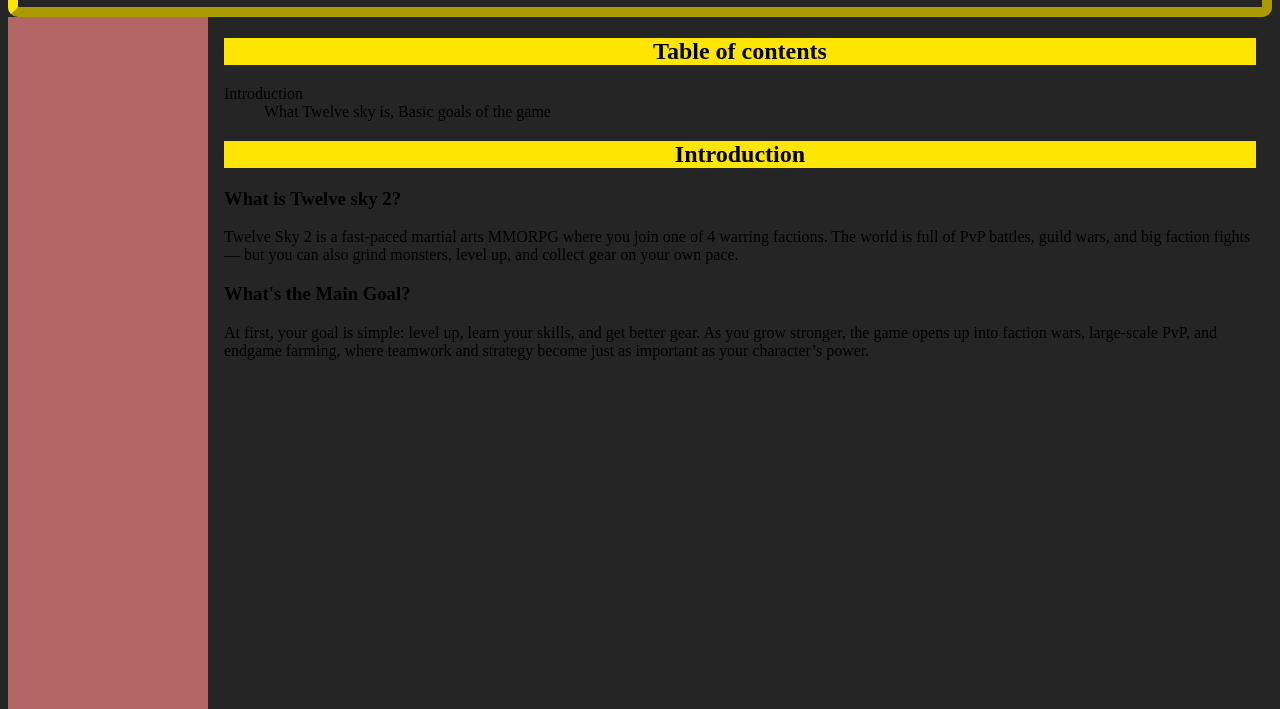
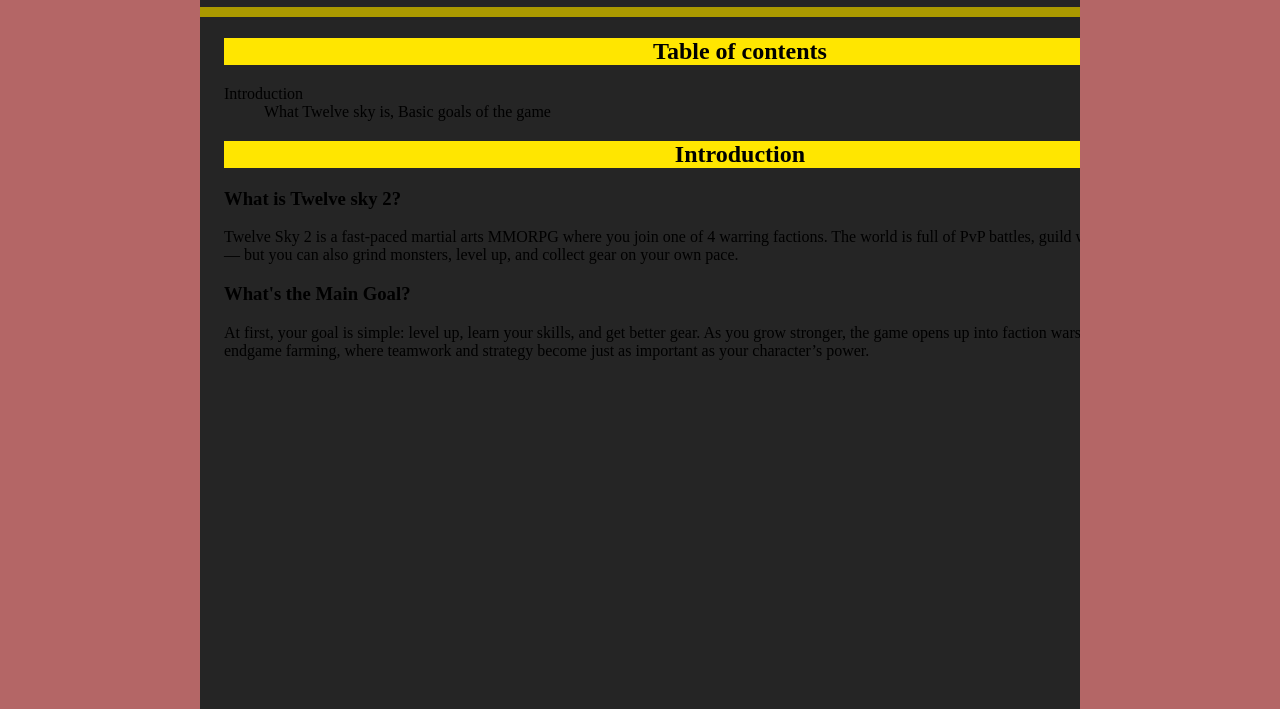
Before and after one commit to mrmadukah/tweleve-sky-2-guide, a plain HTML site: page index.html in a window 1280 px wide. Shown: the part 91-800 px from the top of the page. Drawn offline with Linux system fonts and the light colour scheme.

Commit message:
Added sidebar on both left and right sides of the page

```diff
--- a/index.html
+++ b/index.html
@@ -13,7 +13,8 @@
     <h1>Twelve Sky 2 Guide</h1>
     <section>
 </div>
-<div class ="sidebar"></div>
+<div class ="sidebar-left"></div>
+<div class ="sidebar-right"></div>
 <div class ="content">
 
         <div class="headings">
--- a/style.css
+++ b/style.css
@@ -17,13 +17,26 @@ body {
     background-color: #ffe600;
 }
 
-.sidebar {
+.sidebar-left {
   margin: 0;
-  margin-right: 100px;
   padding: 0;
   width: 200px;
   background-color: #b46666;
   position: fixed;
+  top: 0;
+  left: 0;
+  height: 100%;
+  overflow: auto;
+}
+
+.sidebar-right {
+  margin: 0;
+  padding: 0;
+  width: 200px;
+  background-color: #b46666;
+  position: fixed;
+  top: 0;
+  right: 0;
   height: 100%;
   overflow: auto;
 }
```
